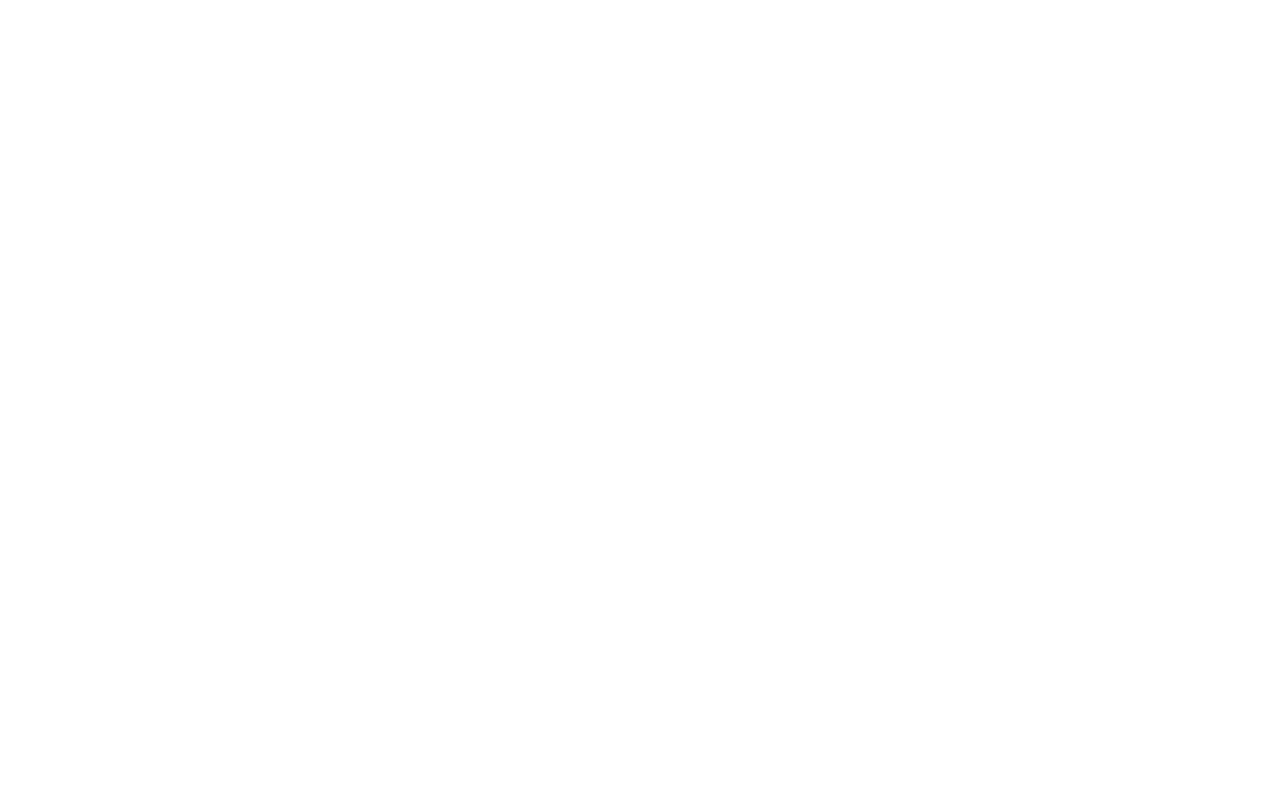
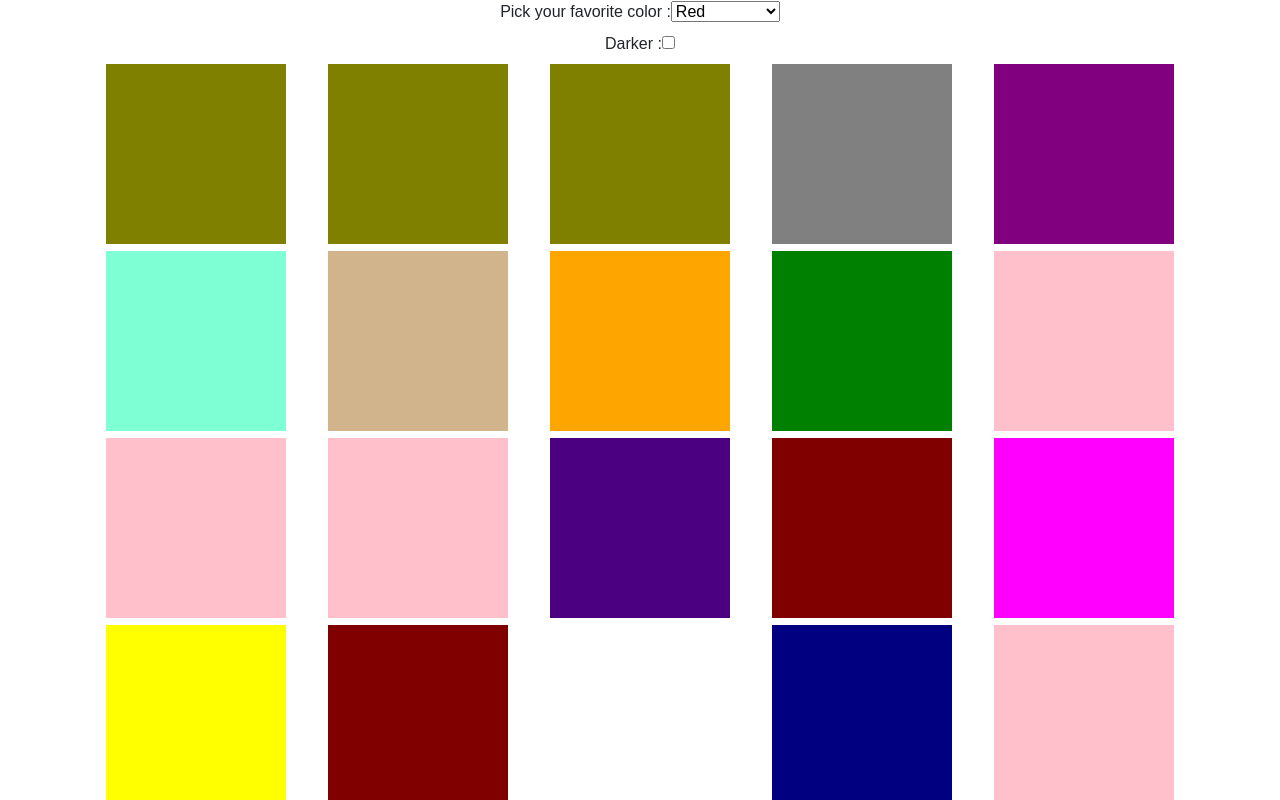
Before and after one commit to pikselan/random-color-squares-react, a React (Create React App) app: page / in a window 1280 px wide. Shown: the top 800 px of the page. Built offline with nearby package versions, Linux system fonts and the light colour scheme.

Commit message:
unfinish

```diff
--- a/public/index.html
+++ b/public/index.html
@@ -4,6 +4,8 @@
     <meta charset="utf-8" />
     <meta name="viewport" content="width=device-width, initial-scale=1" />
     <meta name="theme-color" content="#000000" />
+
+    <link rel="stylesheet" href="https://stackpath.bootstrapcdn.com/bootstrap/4.4.1/css/bootstrap.min.css" integrity="sha384-Vkoo8x4CGsO3+Hhxv8T/Q5PaXtkKtu6ug5TOeNV6gBiFeWPGFN9MuhOf23Q9Ifjh" crossorigin="anonymous">
     <title>Random Color</title>
   </head>
   <body>
@@ -20,4 +22,8 @@
       To create a production bundle, use `npm run build` or `yarn build`.
     -->
   </body>
+
+  <script src="https://code.jquery.com/jquery-3.4.1.slim.min.js" integrity="sha384-J6qa4849blE2+poT4WnyKhv5vZF5SrPo0iEjwBvKU7imGFAV0wwj1yYfoRSJoZ+n" crossorigin="anonymous"></script>
+  <script src="https://cdn.jsdelivr.net/npm/popper.js@1.16.0/dist/umd/popper.min.js" integrity="sha384-Q6E9RHvbIyZFJoft+2mJbHaEWldlvI9IOYy5n3zV9zzTtmI3UksdQRVvoxMfooAo" crossorigin="anonymous"></script>
+  <script src="https://stackpath.bootstrapcdn.com/bootstrap/4.4.1/js/bootstrap.min.js" integrity="sha384-wfSDF2E50Y2D1uUdj0O3uMBJnjuUD4Ih7YwaYd1iqfktj0Uod8GCExl3Og8ifwB6" crossorigin="anonymous"></script>
 </html>
--- /dev/null
+++ b/src/App.css
@@ -0,0 +1,31 @@
+.App {
+  text-align: center;
+}
+
+.App-logo {
+  animation: App-logo-spin infinite 20s linear;
+  height: 80px;
+}
+
+.App-header {
+  background-color: #222;
+  height: 150px;
+  padding: 20px;
+  color: white;
+}
+
+.App-intro {
+  font-size: large;
+}
+
+.w-20 {
+  -webkit-box-flex: 0;
+      -ms-flex: 0 0 20% !important;
+          flex: 0 0 20% !important;
+  max-width: 20%;
+}
+
+@keyframes App-logo-spin {
+  from { transform: rotate(0deg); }
+  to { transform: rotate(360deg); }
+}
--- a/src/App.js
+++ b/src/App.js
@@ -1,10 +1,122 @@
 import React from 'react';
+import Box from './Box';
+import './App.css';
 
-function App() {
-  return (
-    <div className="App">
-    </div>
-  );
+class App extends React.Component {
+  constructor(props) {
+    super(props);
+
+    let boxes = [];
+    const numBoxes = 40;
+    for (let i = 0; i < numBoxes; i++) {
+      let randomColor = this.getRandomColor();
+      boxes.push({
+        id: i,
+        color: randomColor
+      });
+    }
+
+    this.state = {
+      boxes,
+      value: '',
+      isChecked: false
+    };
+
+    this.handleChangeSelect = this.handleChangeSelect.bind(this);
+    this.handleChangeCheck = this.handleChangeCheck.bind(this);
+
+    const newBoxes = this.state.boxes.slice();
+    const randomBoxIndex = Math.floor(Math.random() * newBoxes.length);
+    newBoxes[randomBoxIndex] = Object.assign({}, newBoxes[randomBoxIndex],
+                                {color: this.getRandomColor()});
+  }
+
+  getRandomColor() {
+    let colorIndex = Math.floor(Math.random() * this.props.allColors.length);
+    return this.props.allColors[colorIndex];
+  }
+
+  handleChangeSelect = event => {
+    this.setState({
+      value: event.target.value
+    });
+
+    console.log(this.state.value);
+  }
+
+  handleChangeCheck = event => {
+    this.setState({
+      isChecked: !this.state.isChecked
+    });
+    console.log(this.state.isChecked);
+  }
+
+  render() {
+
+    const boxes = this.state.boxes.map(b =>
+      <Box key={b.id} color={b.color} />,
+    );
+
+    const options = this.props.allColors.map((color, index) =>
+      <option key={index} value={color}>{color}</option>,
+    );
+
+    return (
+      <div className="App">
+        <div className="container">
+            <label>
+              Pick your favorite color :
+              <select value={this.state.value} onChange={this.handleChangeSelect}>
+                {options}
+              </select>
+            </label>
+            <br />
+            <label>
+              Darker :
+              <input
+                type="checkbox"
+                name="saturation"
+                checked={this.state.isChecked}
+                onChange={this.handleChangeCheck}
+              />
+            </label>
+        </div>
+        <div className="container">
+          <div className="d-flex flex-wrap">
+            {boxes}
+          </div>
+        </div>
+      </div>
+    );
+  }
+}
+
+App.defaultProps = {
+  allColors: [
+    "Red",
+    "Orange",
+    "Yellow",
+    "Green",
+    "Blue",
+    "Purple",
+    "Brown",
+    "Magenta",
+    "Tan",
+    "Cyan",
+    "Olive",
+    "Maroon",
+    "Navy",
+    "Aquamarine",
+    "Turquoise",
+    "Silver",
+    "Lime",
+    "Teal",
+    "Indigo",
+    "Violet",
+    "Pink",
+    "Black",
+    "White",
+    "Gray"]
 }
 
 export default App;
--- /dev/null
+++ b/src/Box.js
@@ -0,0 +1,16 @@
+import React, { Component } from 'react';
+
+export default class Box extends Component {
+  render() {
+    const style = {
+      width: '180px',
+      height: '180px',
+      display: 'inline-block',
+      backgroundColor: this.props.color
+    };
+    return (
+      <div className="w-20">
+        <div style={style} className={this.props.color}></div>
+      </div>)
+  }
+}
--- /dev/null
+++ b/src/index.css
@@ -0,0 +1,5 @@
+body {
+  margin: 0;
+  padding: 0;
+  font-family: sans-serif;
+}
--- a/src/index.js
+++ b/src/index.js
@@ -1,6 +1,7 @@
 import React from 'react';
 import ReactDOM from 'react-dom';
 import App from './App';
+import './index.css';
 import * as serviceWorker from './serviceWorker';
 
 ReactDOM.render(
```
